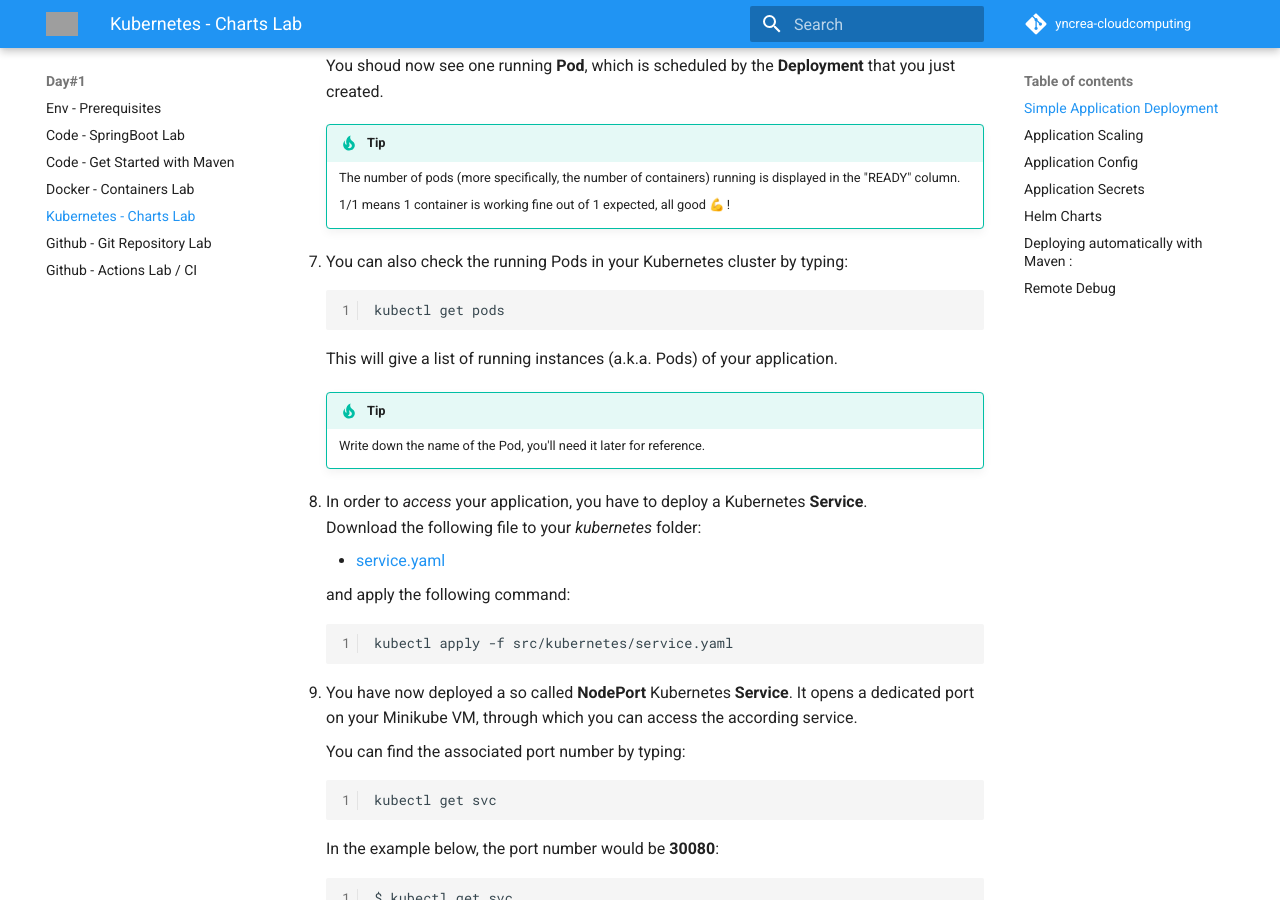
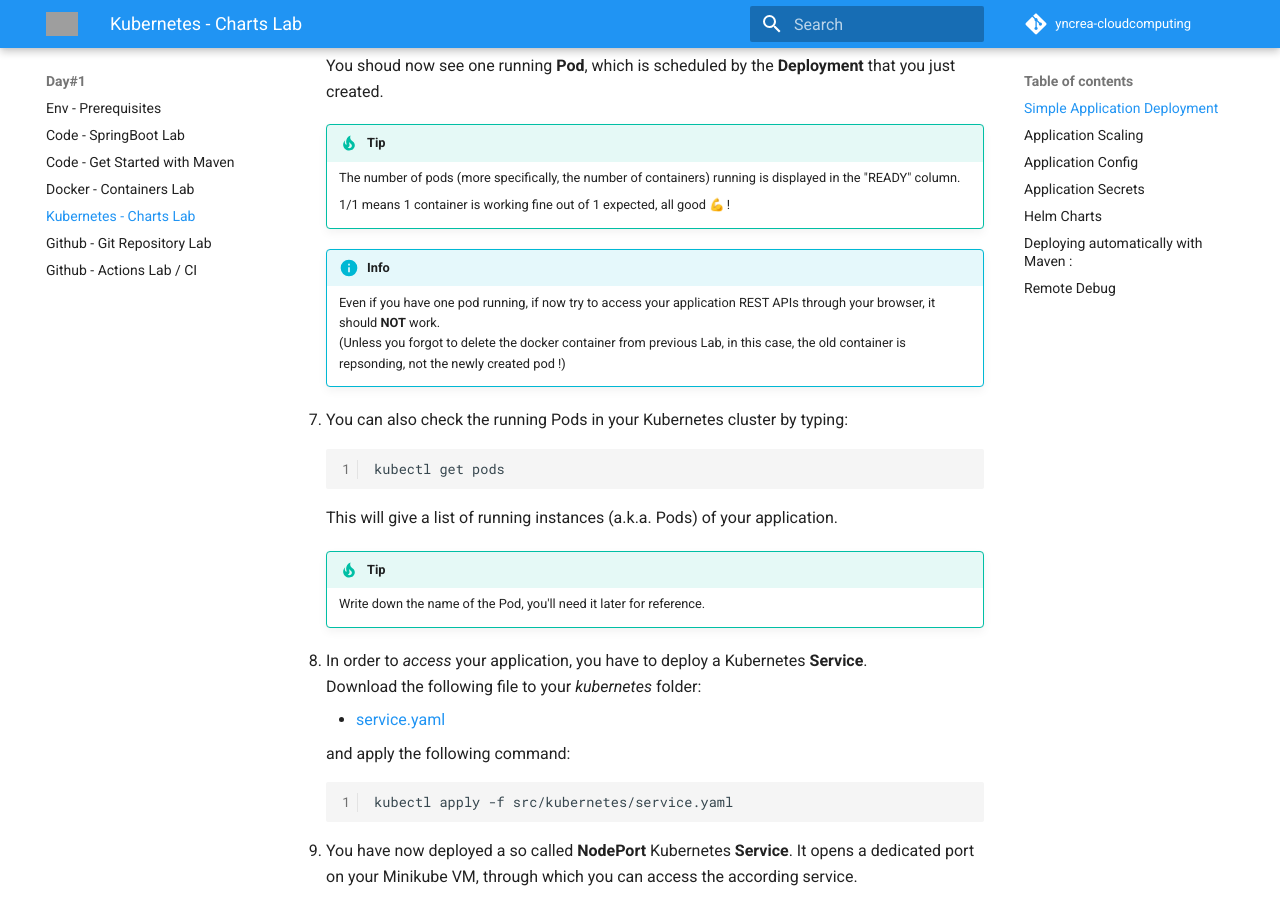
Before and after one commit to jurocknsail/yncrea-cloudcomputing, an MkDocs documentation site: the page built from docs/kubernetes.md, in a window 1280 px wide and 900 px high, scrolled down 1172 px. Built offline with MkDocs 1.6.1 and Material for MkDocs 9.7.7, drawn with Linux system fonts in a browser that asks for light colours; emoji names are drawn with the system emoji font; comment, search, counter and statistics services are not loaded; grey boxes are pictures that could not be loaded.

Commit message:
Update doc

```diff
--- a/docs/kubernetes.md
+++ b/docs/kubernetes.md
@@ -47,6 +47,10 @@
    	    The number of pods (more specifically, the number of containers) running is displayed in the "READY" column.
 
    	    1/1 means 1 container is working fine out of 1 expected, all good :muscle: !
+
+    !!! info
+        Even if you have one pod running, if now try to access your application REST APIs through your browser, it should __NOT__ work.
+        (Unless you forgot to delete the docker container from previous Lab, in this case, the old container is repsonding, not the newly created pod !)
 
 1. You can also check the running Pods in your Kubernetes cluster by typing:
 
```
